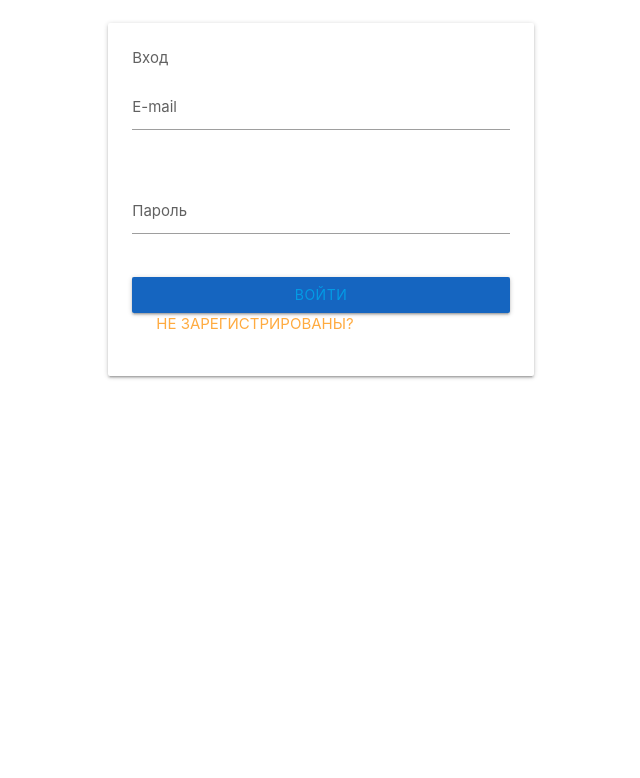
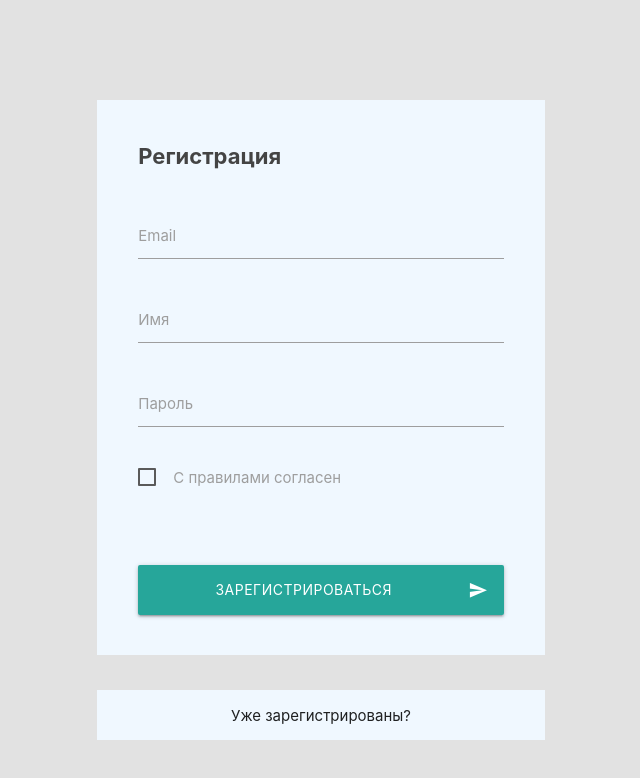
Before and after one commit to AleksandrMihasenko/habrclone-vue, a Vue app: page /#/register in a window 1280 px wide. Shown: the top 778 px of the page, without its empty margins (319-959 px from the left). Built offline with nearby package versions, Linux system fonts and the light colour scheme.

Commit message:
create registration component

```diff
--- a/src/App.vue
+++ b/src/App.vue
@@ -8,6 +8,7 @@
 
 </script>
 
-<style lang='scss'>
-
+<style lang='sass'>
+body
+  background-color: #e2e2e2
 </style>
--- a/src/views/Register.vue
+++ b/src/views/Register.vue
@@ -1,41 +1,55 @@
 <template>
   <div class='container'>
-    <div class='row section'>
-      <form class='offset-l3 col l6' v-on:submit.prevent='submitHandler'>
-        <div class='card lighten-2'>
-          <div class='card-content'>
-            <span class='grey-text text-darken-2'>Вход</span>
+    <div class='row'>
+      <form v-on:submit.prevent='submitHandler' class='card-auth col s6 offset-s3'>
+        <div class='card-auth_content'>
+          <span class='card-auth_content_title'>Регистрация</span>
 
-            <div class='row'>
-              <div class='input-field col s12'>
-                <input id='email' type='email' class='validate'>
-                <label class='grey-text text-darken-2' for='email'>E-mail</label>
-              </div>
-            </div>
+          <div class='card-auth_content_field input-field'>
+            <label for='email'>Email</label>
+            <input id='email' type='text'>
+          </div>
 
-            <div class='row'>
-              <div class='input-field col s12'>
-                <input id='password' type='password' class='validate'>
-                <label class='grey-text text-darken-2' for='password'>Пароль</label>
-              </div>
-            </div>
+          <div class='card-auth_content_field input-field'>
+            <label for='name'>Имя</label>
+            <input id='name' type='text'>
+          </div>
 
-            <button class='col s12 btn waves-effect waves-light blue darken-3' type='submit' name='action'>
-              <router-link v-bind:to="{name: 'login'}">Войти</router-link>
+          <div class='card-auth_content_field input-field'>
+            <label for='password'>Пароль</label>
+            <input id='password' type='password'>
+          </div>
+
+          <p>
+            <label>
+              <input type='checkbox'>
+              <span>С правилами согласен</span>
+            </label>
+          </p>
+
+          <div>
+            <button class='card-auth_content_btn btn waves-effect waves-light'>
+              Зарегистрироваться
+              <i class='material-icons right'>send</i>
             </button>
-            <div class='card-action'>
-              <p>
-                <a href='#' class='blue-text text-darken-2'>
-                  <router-link v-bind:to="{name: 'login'}">Не зарегистрированы?</router-link>
-                </a>
-              </p>
-            </div>
           </div>
         </div>
       </form>
     </div>
+
+    <div class='row'>
+      <div class='card-link col s6 offset-s3'>
+        <p class='center'>
+          Уже зарегистрированы?
+<!--          <router-link v-bind='{name: "login"}'>Войдите</router-link>-->
+        </p>
+      </div>
+    </div>
   </div>
+
+
 </template>
+
 
 <script>
 export default {
@@ -48,6 +62,32 @@ export default {
 };
 </script>
 
-<style>
+<style scoped lang='sass'>
 
+.card-auth
+  margin-top: 100px
+  background-color: aliceblue
+
+  &_content
+    padding: 40px 30px
+
+    &_title
+      display: block
+      color: #444
+      font-size: 22px
+      font-weight: 700
+      margin-bottom: 40px
+
+    &_field
+      margin-bottom: 30px
+
+    &_btn
+      width: 100%
+      margin-top: 60px
+      height: 50px
+
+.card-link
+  margin-top: 15px
+  background-color: aliceblue
+  height: 50px
 </style>
```
Also changed, not shown: 1 other file (tests, documents, lock files or other folders).
